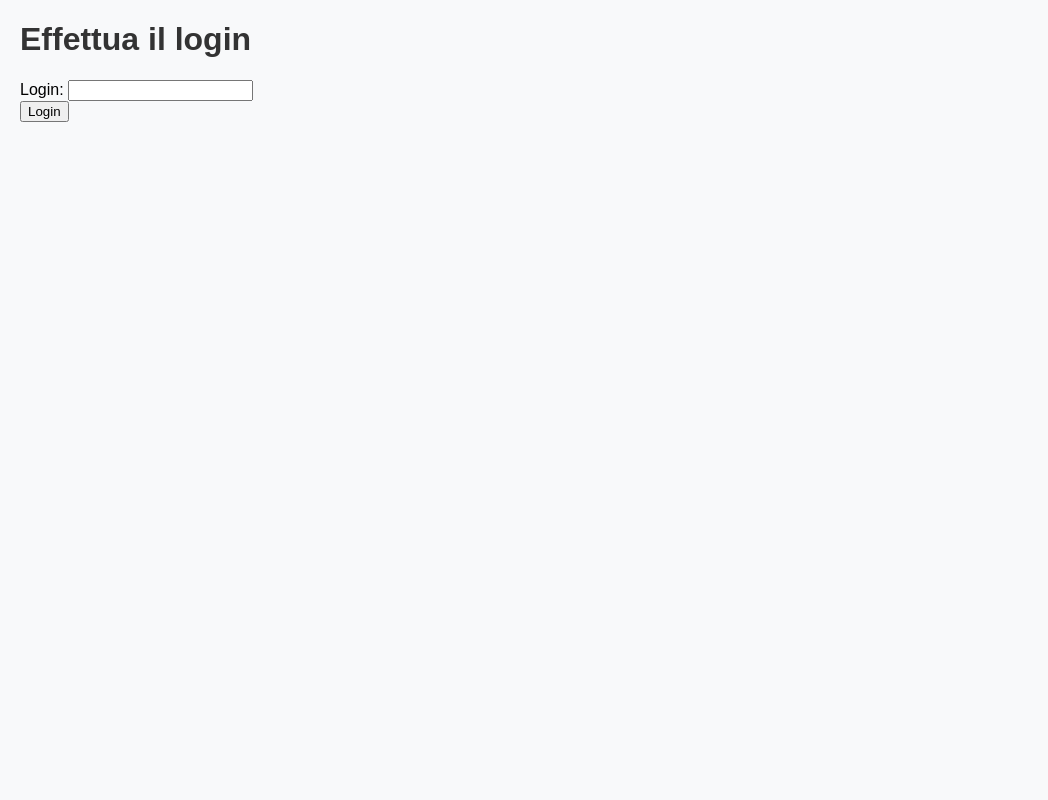
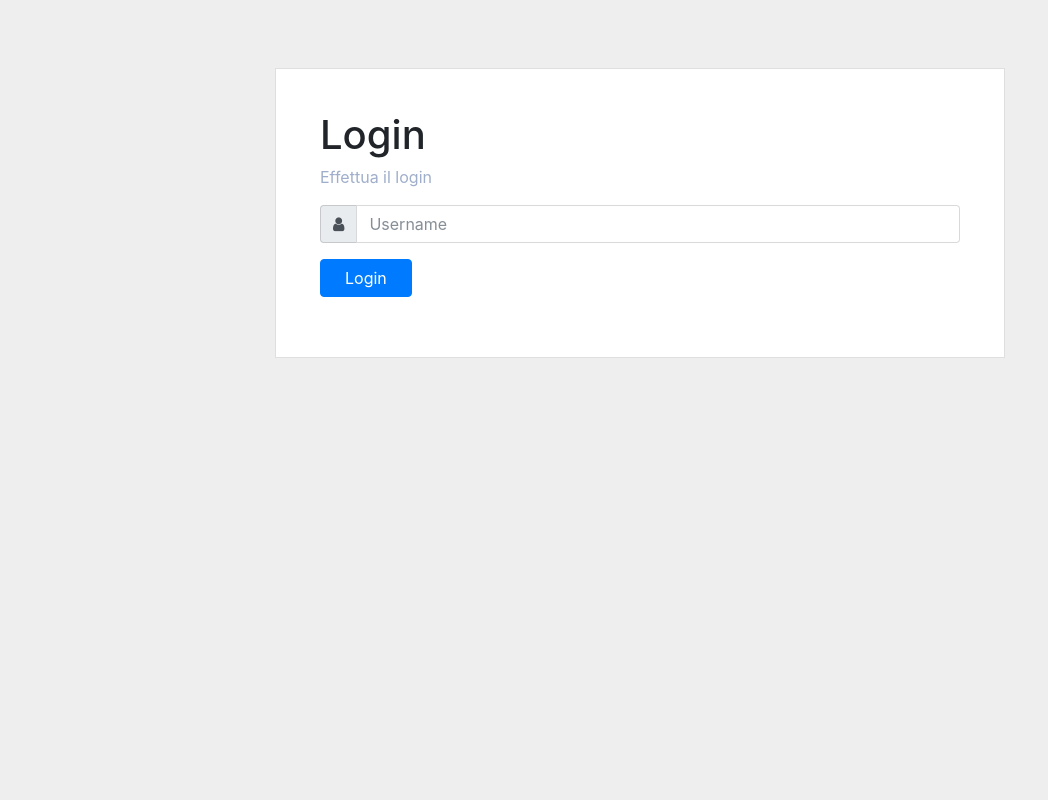
Before and after one commit to Daniele-Luongo/Progetto-NoSQL, a Flask app: template site/templates/login_page.html in a window 1280 px wide. Shown: the whole page, without its empty margins (0-1048 px from the left). Run offline with Flask 3, Linux system fonts and the light colour scheme; the template is opened without the code that fills it, so the values that code supplies are empty; some libraries are stand-ins or nearby versions.

Commit message:
aggiornata pagina di login

```diff
--- /dev/null
+++ b/site/static/login_page.css
@@ -0,0 +1,69 @@
+body{
+    margin-top:20px;
+    background:#eee;
+}
+.container {
+    margin-right: auto;
+    margin-left: auto;
+    padding-right: 15px;
+    padding-left: 15px;
+    width: 100%;
+}
+
+@media (min-width: 576px) {
+    .container {
+        max-width: 540px;
+    }
+}
+
+@media (min-width: 768px) {
+    .container {
+        max-width: 720px;
+    }
+}
+
+@media (min-width: 992px) {
+    .container {
+        max-width: 960px;
+    }
+}
+
+@media (min-width: 1200px) {
+    .container {
+        max-width: 1140px;
+    }
+}
+
+
+
+.card-columns .card {
+    margin-bottom: 0.75rem;
+}
+
+@media (min-width: 576px) {
+    .card-columns {
+        column-count: 3;
+        column-gap: 1.25rem;
+    }
+    .card-columns .card {
+        display: inline-block;
+        width: 100%;
+    }
+}
+.text-muted {
+    color: #9faecb !important;
+}
+
+p {
+    margin-top: 0;
+    margin-bottom: 1rem;
+}
+.mb-3 {
+    margin-bottom: 1rem !important;
+}
+
+.input-group {
+    position: relative;
+    display: flex;
+    width: 100%;
+}
--- a/site/templates/login_page.html
+++ b/site/templates/login_page.html
@@ -1,25 +1,46 @@
-<!DOCTYPE html>
-<html lang="en">
 <head>
-    <link rel="stylesheet" type="text/css" href="{{ url_for('static', filename='style.css') }}">
-    <meta charset="UTF-8">
-    <meta name="viewport" content="width=device-width, initial-scale=1.0">
-    <title>Login</title>
+    <meta charset="utf-8">
+    <meta name="viewport" content="width=device-width, initial-scale=1, shrink-to-fit=no">
+    <link rel="stylesheet" href="https://netdna.bootstrapcdn.com/bootstrap/4.0.0-beta/css/bootstrap.min.css">
+    <link href="https://maxcdn.bootstrapcdn.com/font-awesome/4.3.0/css/font-awesome.min.css" rel="stylesheet">
+    <link rel="stylesheet" href="{{ url_for('static', filename='login_page.css') }}">
 </head>
-<body>
-    <h1>Effettua il login</h1>
-    <form method="post">
-        <label for="login">Login:</label>
-        <input type="text" id="login" name="login" required>
-        <br>
-        <input type="submit" value="Login">
-    </form>
-    {% with messages = get_flashed_messages(with_categories=true) %}
-        {% if messages %}
-            {% for category, message in messages %}
-                <div class="{{ category }}">{{ message }}</div>
-            {% endfor %}
-        {% endif %}
-    {% endwith %}
-</body>
-</html>
+<br>
+{% block content %}
+<div class="container">
+    {% for message in get_flashed_messages() %}
+    <div class="alert alert-warning">
+        {{ message }}
+    </div>
+    {% endfor %}
+
+    {% block page_content %}{% endblock %}
+</div>
+{% endblock %}
+<br>
+<div class="container">
+    <div class="row justify-content-center">
+      <div class="col-md-8">
+        <div class="card-group mb-0">
+          <div class="card p-4">
+            <div class="card-body">
+              <h1>Login</h1>
+              <p class="text-muted">Effettua il login</p>
+              <form method="post">
+                <div class="input-group mb-3">
+                    <span class="input-group-addon"><i class="fa fa-user"></i></span>
+                    <input type="password" class="form-control" placeholder="Username" id="login" name="login" required>
+                </div>
+                <div class="row">
+                    <div class="col-6">
+                    <input type="submit" class="btn btn-primary px-4" value="Login">
+                </div>
+                </form>
+              </div>
+            </div>
+          </div>
+          </div>
+        </div>
+      </div>
+    </div>
+  </div>
```
